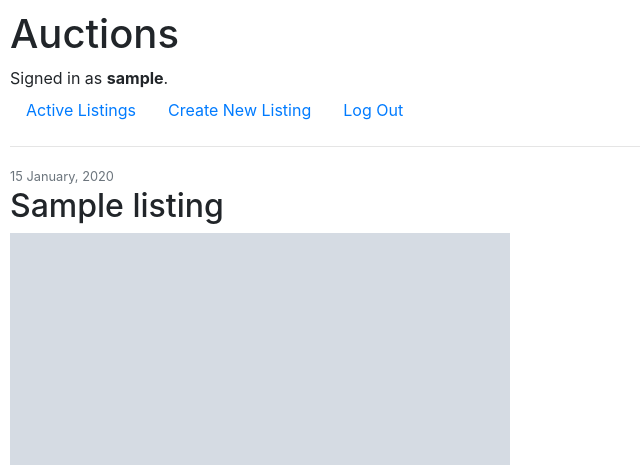
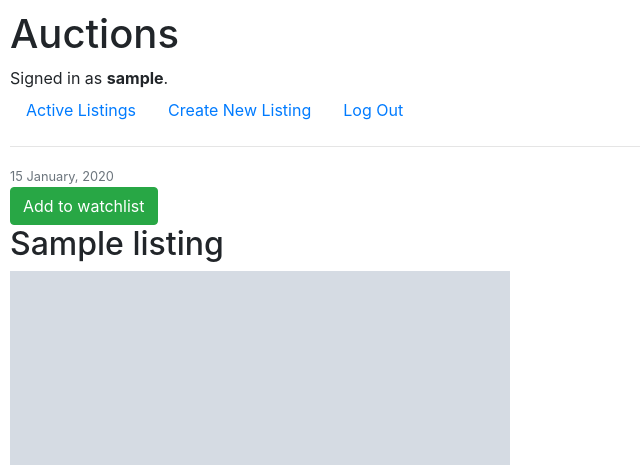
Before and after one commit to mdivana/cs50web_p2, a Django app: template auctions/templates/auctions/listing_detail.html in a window 1280 px wide. Shown: the top 465 px of the page, without its empty margins (0-640 px from the left). Run offline with Django 3.2, Linux system fonts and the light colour scheme; a user stored in the database is signed in; tables that the repository leaves empty hold one stand-in row (values such as "Sample post"); the template is opened without the code that fills it: values that come from a table or form of the project are taken from there, most other values are stand-ins (such as "Sample title", 1, 10 or a date in 2020); grey boxes marked "Sample" are stand-in pictures; parts of the project's set-up code (start-up, migrations or seed data) failed here and were passed over; some libraries are stand-ins or nearby versions.

Commit message:
watchlist stuff added

```diff
--- a/auctions/models.py
+++ b/auctions/models.py
@@ -19,7 +19,6 @@ class Listing(models.Model):
     author = models.ForeignKey(User, on_delete=models.CASCADE, related_name="listing")
     startingbid = models.FloatField(max_length=10, default=0, blank=True)
     image_url = models.URLField(verbose_name="Image URL", blank=True)
-    watchlist = models.ManyToManyField(User, blank=True, related_name="watchlisting")
     availibility = models.BooleanField(default=True)
     category = models.CharField(max_length=80, null=True, blank=True)
 
@@ -41,3 +40,9 @@ class Comment(models.Model):
     text = models.CharField(max_length=500)
     author = models.ForeignKey(User, on_delete=models.CASCADE)
     listing = models.ForeignKey(Listing, on_delete=models.CASCADE)
+
+class Watchlist(models.Model):
+    id = models.BigAutoField(primary_key=True)
+    listing = models.ForeignKey(Listing, on_delete=models.CASCADE)
+    user = models.ForeignKey(User, on_delete=models.CASCADE, related_name="watchlist")
+    added = models.BooleanField(related_name="watchlist")
--- a/auctions/templates/auctions/listing_detail.html
+++ b/auctions/templates/auctions/listing_detail.html
@@ -5,7 +5,20 @@
 <article class="media content-section">
     <div class="article-metadata" style="border-bottom: none;">
         <small class="text-muted">{{ object.date_posted|date:"d F, Y" }}</small>
-
+        {% if user.is_authenticated and user.id != auction.seller.id %}
+            <form action="{% url 'auctions:watchlist' %}" method="POST">
+                {% csrf_token %}
+                {% if watchlist %}
+                    <input type="submit" class="btn btn-danger" value="Remove from watchlist">
+                    <input type="hidden" name="on_watchlist" value="True">
+                {% else %}
+                    <input type="submit" class="btn btn-success" value="Add to watchlist">
+                    <input type="hidden" name="on_watchlist" value="False">
+                {% endif %}
+                <input type="hidden" name="user_id" value="{{ user.id }}">
+                <input type="hidden" name="auction_id" value="{{ auction.id }}">
+            </form>
+        {% endif %}
         <div>
             <h2 class="article-title">{{ object.title }}</h2>
             <img src="{{ object.image_url }}" alt="Listing Image" width="500" height="600">
--- a/auctions/views.py
+++ b/auctions/views.py
@@ -1,4 +1,4 @@
-from django.contrib.auth import authenticate, login, logout
+from django.contrib.auth import is_authenticated, authenticate, login, logout
 from django.db import IntegrityError
 from django.http import HttpResponse, HttpResponseRedirect
 from django.shortcuts import render
```
